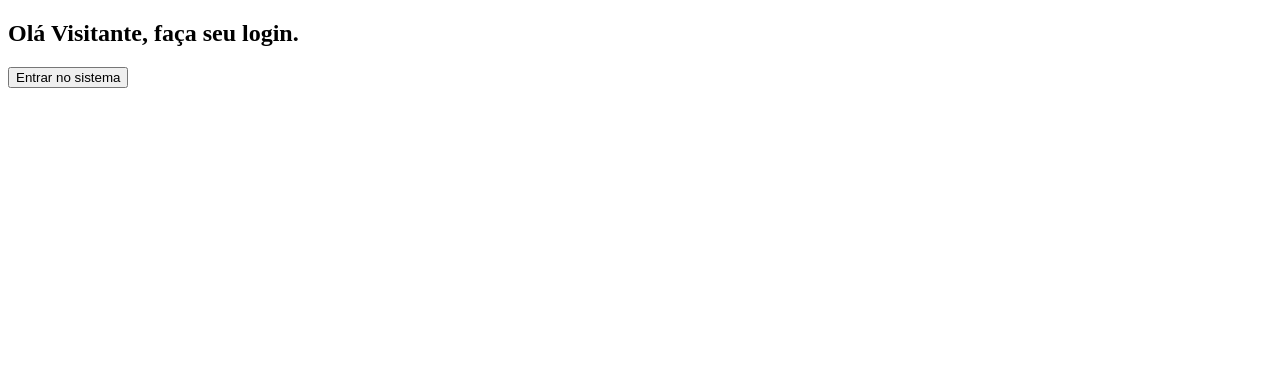
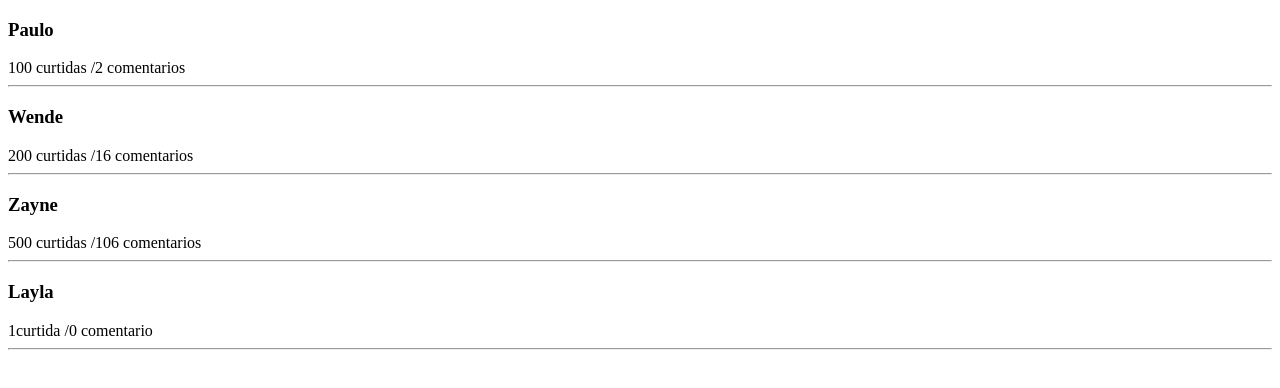
Before and after one commit to dev-vilela/Curso-de-ReactJS, a React (Create React App) app in the folder REACT/meuapp/: page / in a window 1280 px wide. Shown: the top 388 px of the page. Built offline with nearby package versions, Linux system fonts and the light colour scheme.

Commit message:
Trabalhando com lista, aula 42

```diff
--- a/REACT/meuapp/src/App.js
+++ b/REACT/meuapp/src/App.js
@@ -189,9 +189,8 @@ class App extends Component{
 }
 
 export default App;
-*/
-
-
+---------------------------------------------------------
+AULA 41:
 import React, {Component} from 'react';
 
 
@@ -236,3 +235,40 @@ class App extends Component{
 }
 
 export default App;
+
+*/
+
+
+import React, {Component} from 'react';
+import Feed from './aula42/Feed';
+
+class App extends Component{
+
+  constructor(props){
+    super(props);
+    this.state = {
+        feed:[
+          {id:1, username: "Paulo", curtidas:100, comentarios:2},
+          {id:2, username: "Wende", curtidas:200, comentarios:16},
+          {id:3, username: "Zayne", curtidas:500, comentarios:106},
+          {id:4, username: "Layla", curtidas:1, comentarios:0}
+        ]
+    };
+  }
+
+
+  render(){
+    return(
+      <div>
+          {this.state.feed.map((item) =>{
+            return(
+                <Feed id={item.id} username={item.username}
+                curtidas={item.curtidas} comentarios={item.comentarios} />
+            );
+          })}
+      </div>
+    );
+  }
+}
+
+export default App;
--- /dev/null
+++ b/REACT/meuapp/src/aula42/Feed/index.js
@@ -0,0 +1,17 @@
+import React, {Component} from "react";
+
+class Feed extends Component{
+    render(){
+        return(
+            <div key={this.props.id} >
+            <h3>{this.props.username}</h3>
+            <a>{this.props.curtidas > 1 ? this.props.curtidas + ' curtidas ' : this.props.curtidas + 'curtida'} /
+                {this.props.comentarios > 1 ? this.props.comentarios + ' comentarios ' : this.props.comentarios + ' comentario'}
+            </a>
+            <hr></hr>
+            </div>
+        );
+    }
+}
+
+export default Feed
```
